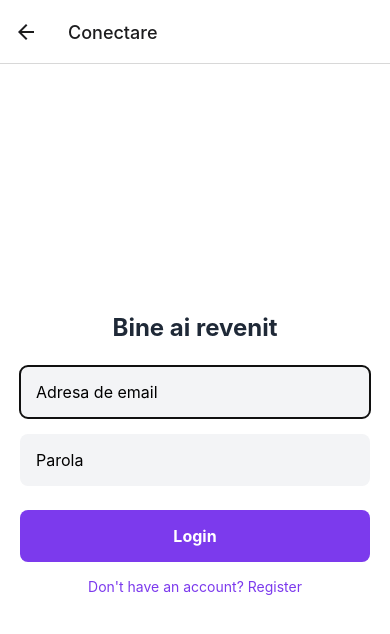
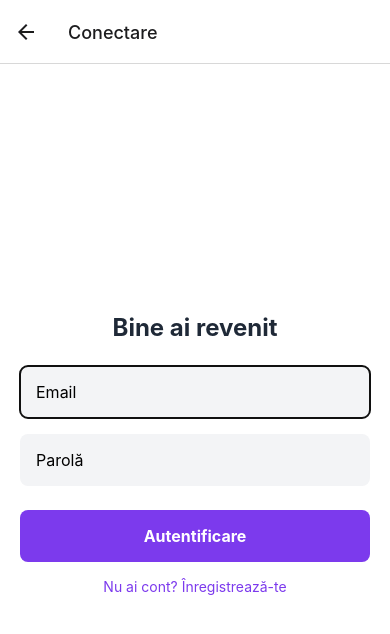
Before and after one commit to aberemia24/DopaMind, a React Native app: screen /Login in a window 390 px wide. Shown: the top 634 px of the page. Built offline with nearby package versions, Linux system fonts and the light colour scheme; no server answers; what expo-localization would draw is missing.

Commit message:
Actualizare ecrane de autentificare
- Folosit noile chei de traducere în LoginScreen și RegisterScreen
- Standardizat mesajele de eroare
- Îmbunătățit type safety prin folosirea AUTH_TRANSLATIONS și ERROR_TRANSLATIONS
- Păstrat funcționalitățile de accesibilitate existente

```diff
--- a/src/screens/LoginScreen.tsx
+++ b/src/screens/LoginScreen.tsx
@@ -16,6 +16,7 @@ import { NativeStackNavigationProp } from '@react-navigation/native-stack';
 import { RootStackParamList } from '../navigation/types';
 import { useTranslation } from 'react-i18next';
 import { ACCESSIBILITY } from '../constants/accessibility';
+import { AUTH_TRANSLATIONS } from '../i18n/keys';
 
 type Props = {
   navigation: NativeStackNavigationProp<RootStackParamList, 'Login'>;
@@ -73,7 +74,7 @@ export function LoginScreen({ navigation }: Props) {
       keyboardVerticalOffset={Platform.OS === "ios" ? 0 : 20}
     >
       <View style={styles.form}>
-        <Text style={styles.title}>{t('auth.login.welcome')}</Text>
+        <Text style={styles.title}>{t(AUTH_TRANSLATIONS.LOGIN.WELCOME)}</Text>
 
         <View style={styles.inputContainer}>
           <TextInput
@@ -81,10 +82,10 @@ export function LoginScreen({ navigation }: Props) {
             style={styles.input}
             value={email}
             onChangeText={setEmail}
-            placeholder={t('inputs.placeholders.email')}
+            placeholder={t(AUTH_TRANSLATIONS.FIELDS.EMAIL)}
             autoCapitalize="none"
             keyboardType="email-address"
-            returnKeyType={getReturnKeyType(t('inputs.returnKeyTypes.next'))}
+            returnKeyType={getReturnKeyType('next')}
             onSubmitEditing={focusPasswordInput}
             blurOnSubmit={false}
             autoFocus
@@ -102,9 +103,9 @@ export function LoginScreen({ navigation }: Props) {
             style={styles.input}
             value={password}
             onChangeText={setPassword}
-            placeholder={t('inputs.placeholders.password')}
+            placeholder={t(AUTH_TRANSLATIONS.FIELDS.PASSWORD)}
             secureTextEntry
-            returnKeyType={getReturnKeyType(t('inputs.returnKeyTypes.done'))}
+            returnKeyType={getReturnKeyType('done')}
             onSubmitEditing={handleLogin}
             onFocus={() => console.log('LoginScreen: Password input a primit focus')}
             onBlur={() => console.log('LoginScreen: Password input a pierdut focus')}
@@ -121,7 +122,7 @@ export function LoginScreen({ navigation }: Props) {
           {isLoading ? (
             <ActivityIndicator color="#fff" />
           ) : (
-            <Text style={styles.buttonText}>Login</Text>
+            <Text style={styles.buttonText}>{t(AUTH_TRANSLATIONS.LOGIN.SUBMIT)}</Text>
           )}
         </TouchableOpacity>
 
@@ -129,7 +130,7 @@ export function LoginScreen({ navigation }: Props) {
           style={styles.registerButton}
           onPress={() => navigation.navigate('Register')}
         >
-          <Text style={styles.registerText}>Don't have an account? Register</Text>
+          <Text style={styles.registerText}>{t(AUTH_TRANSLATIONS.LOGIN.NO_ACCOUNT)}</Text>
         </TouchableOpacity>
       </View>
     </KeyboardAvoidingView>
--- a/src/screens/RegisterScreen.tsx
+++ b/src/screens/RegisterScreen.tsx
@@ -15,6 +15,7 @@ import { NativeStackNavigationProp } from '@react-navigation/native-stack';
 import { RootStackParamList } from '../navigation/types';
 import { useTranslation } from 'react-i18next';
 import { ACCESSIBILITY } from '../constants/accessibility';
+import { AUTH_TRANSLATIONS, ERROR_TRANSLATIONS } from '../i18n/keys';
 
 type Props = {
   navigation: NativeStackNavigationProp<RootStackParamList, 'Register'>;
@@ -31,12 +32,12 @@ export function RegisterScreen({ navigation }: Props) {
 
   const handleRegister = async () => {
     if (!email || !password || !confirmPassword) {
-      setLocalError(t('auth.register.errors.fillAllFields'));
+      setLocalError(t(ERROR_TRANSLATIONS.VALIDATION.REQUIRED));
       return;
     }
 
     if (password !== confirmPassword) {
-      setLocalError(t('auth.register.errors.passwordsDoNotMatch'));
+      setLocalError(t(ERROR_TRANSLATIONS.VALIDATION.PASSWORD.MATCH));
       return;
     }
 
@@ -54,7 +55,7 @@ export function RegisterScreen({ navigation }: Props) {
       }
     } catch (error) {
       setIsLoading(false);
-      setLocalError(error instanceof Error ? error.message : 'Registration failed');
+      setLocalError(t(ERROR_TRANSLATIONS.GENERIC));
     }
   };
 
@@ -79,7 +80,7 @@ export function RegisterScreen({ navigation }: Props) {
             style={styles.title}
             accessibilityRole="header"
           >
-            {t('auth.register.createAccount')}
+            {t(AUTH_TRANSLATIONS.SIGN_UP)}
           </Text>
 
           <View style={styles.inputContainer}>
@@ -87,7 +88,7 @@ export function RegisterScreen({ navigation }: Props) {
               style={styles.input}
               value={email}
               onChangeText={setEmail}
-              placeholder={t('inputs.placeholders.email')}
+              placeholder={t(AUTH_TRANSLATIONS.FIELDS.EMAIL)}
               autoCapitalize="none"
               keyboardType="email-address"
               accessibilityRole="none"
@@ -101,7 +102,7 @@ export function RegisterScreen({ navigation }: Props) {
               style={styles.input}
               value={password}
               onChangeText={setPassword}
-              placeholder={t('inputs.placeholders.password')}
+              placeholder={t(AUTH_TRANSLATIONS.FIELDS.PASSWORD)}
               secureTextEntry
               accessibilityRole="none"
               accessibilityLabel={t('auth.register.accessibility.passwordInput')}
@@ -114,7 +115,7 @@ export function RegisterScreen({ navigation }: Props) {
               style={styles.input}
               value={confirmPassword}
               onChangeText={setConfirmPassword}
-              placeholder={t('inputs.placeholders.confirmPassword')}
+              placeholder={t(AUTH_TRANSLATIONS.FIELDS.CONFIRM_PASSWORD)}
               secureTextEntry
               accessibilityRole="none"
               accessibilityLabel={t('auth.register.accessibility.confirmPasswordInput')}
@@ -150,7 +151,7 @@ export function RegisterScreen({ navigation }: Props) {
               <ActivityIndicator color={ACCESSIBILITY.COLORS.BACKGROUND.PRIMARY} />
             ) : (
               <Text style={styles.buttonText}>
-                {t('auth.register.createAccount')}
+                {t(AUTH_TRANSLATIONS.SIGN_UP)}
               </Text>
             )}
           </TouchableOpacity>
```
